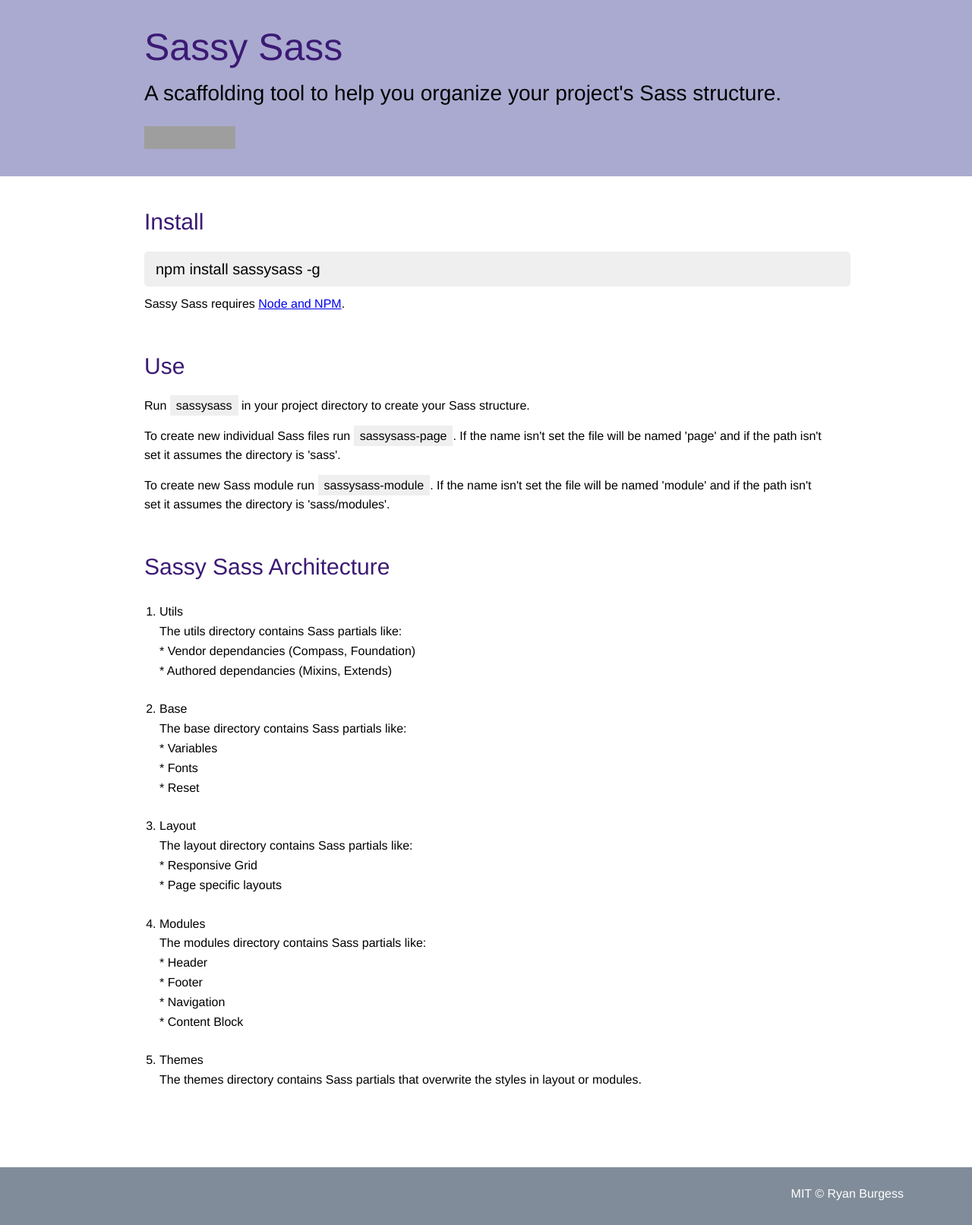
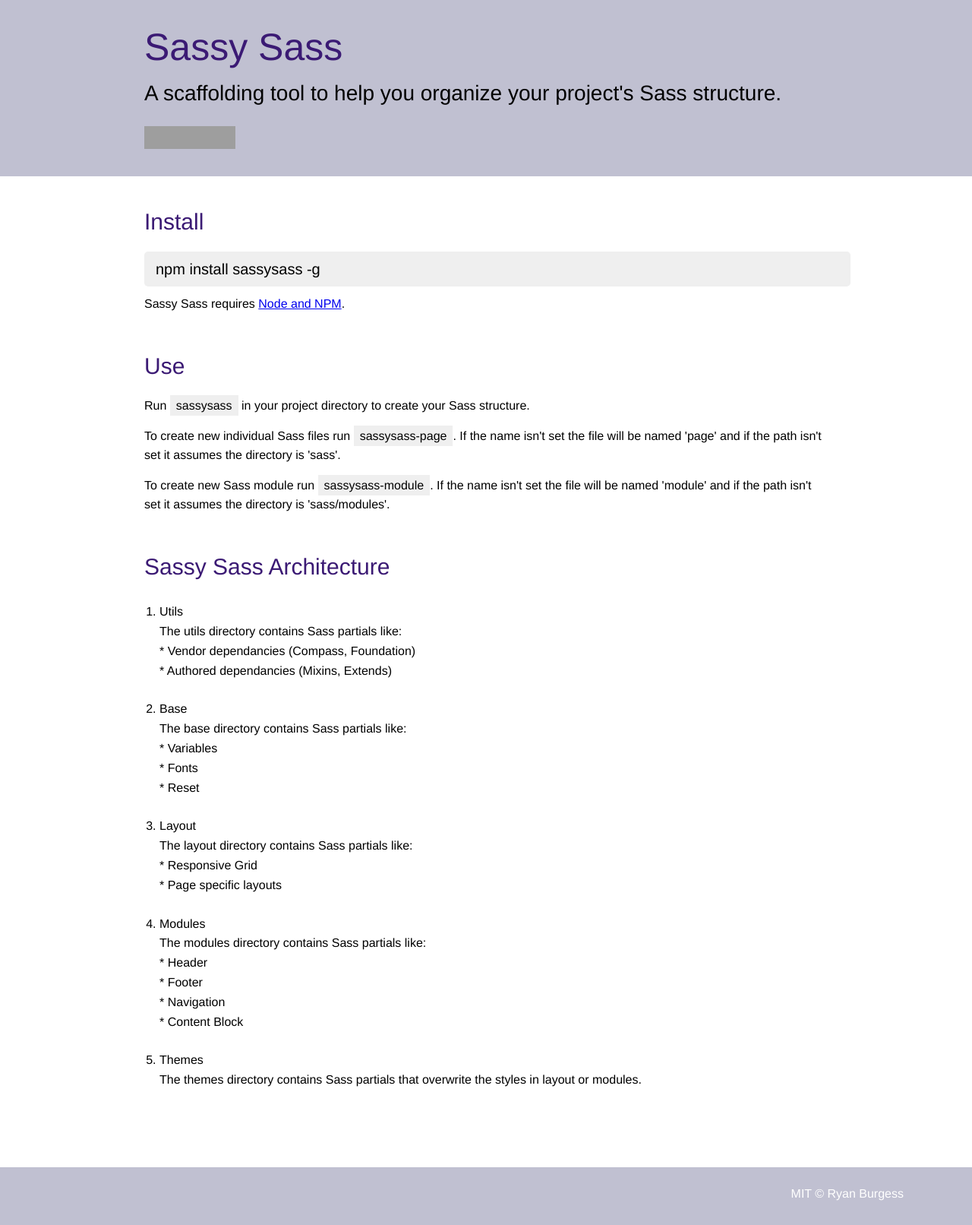
Before and after one commit to ryanburgess/sassysass-site, a website: page index.html in a window 1280 px wide. Shown: the whole page at 76% size. Drawn offline with Linux system fonts and the light colour scheme; grey boxes are pictures that could not be loaded.

Commit message:
update header and footer background

```diff
--- a/sass/base/_variables.scss
+++ b/sass/base/_variables.scss
@@ -24,7 +24,7 @@
 // ----------------------------------------------------------------------
   // Colors
 // ----------------------------------------------------------------------
-$grey: #808c99;
+$grey: #c0c0d1;
 $lightGrey: #efefef;
 $pink: #c6538c;
 $purple: #725ea6;
--- a/sass/modules/_heading.scss
+++ b/sass/modules/_heading.scss
@@ -7,7 +7,7 @@
 
 .heading {
   @include rem("padding", 30, 0);
-  background: $lightPurple;
+  background: $grey;
 
   .row{
     max-width:900px;
```
Also changed, not shown: build/css/style.css.
